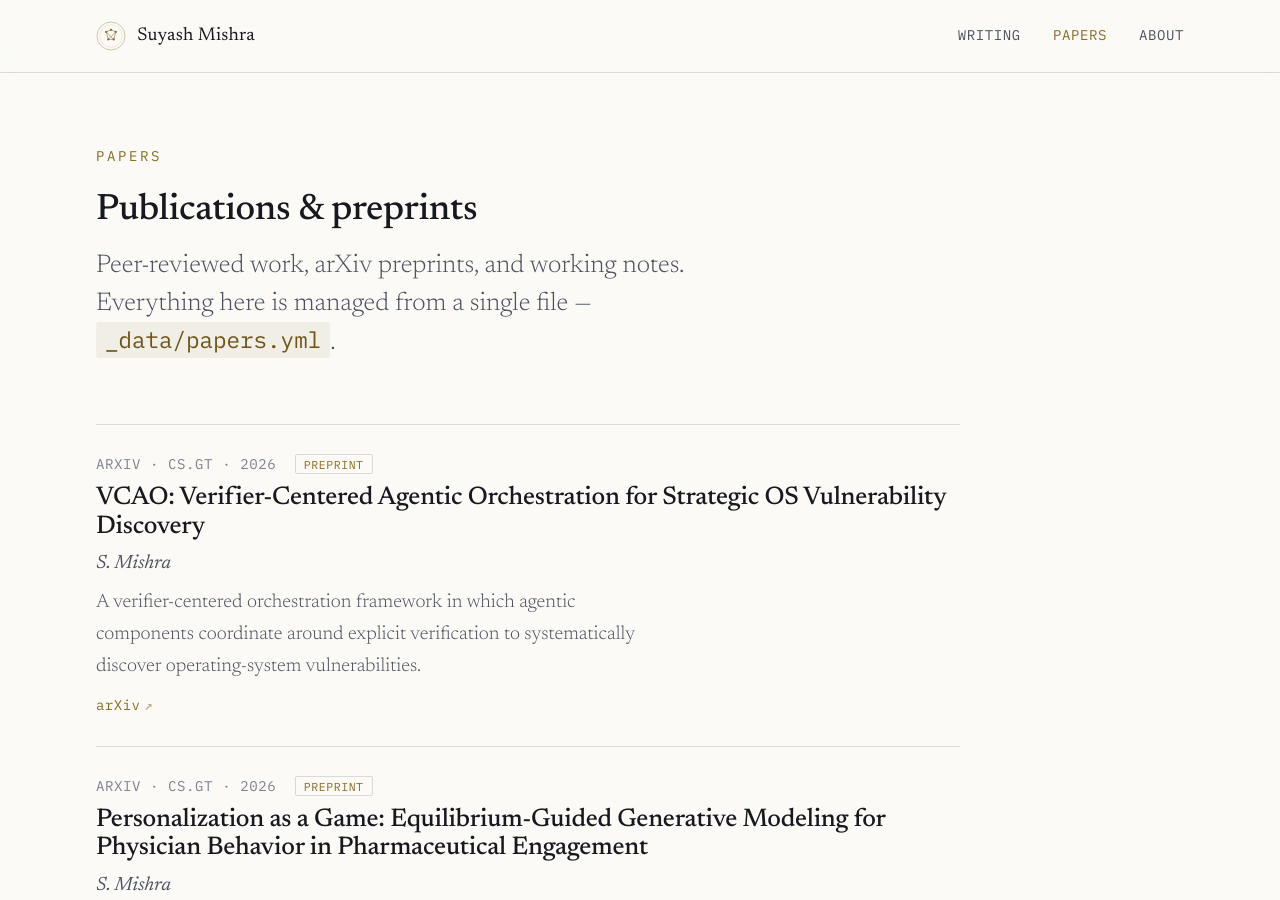
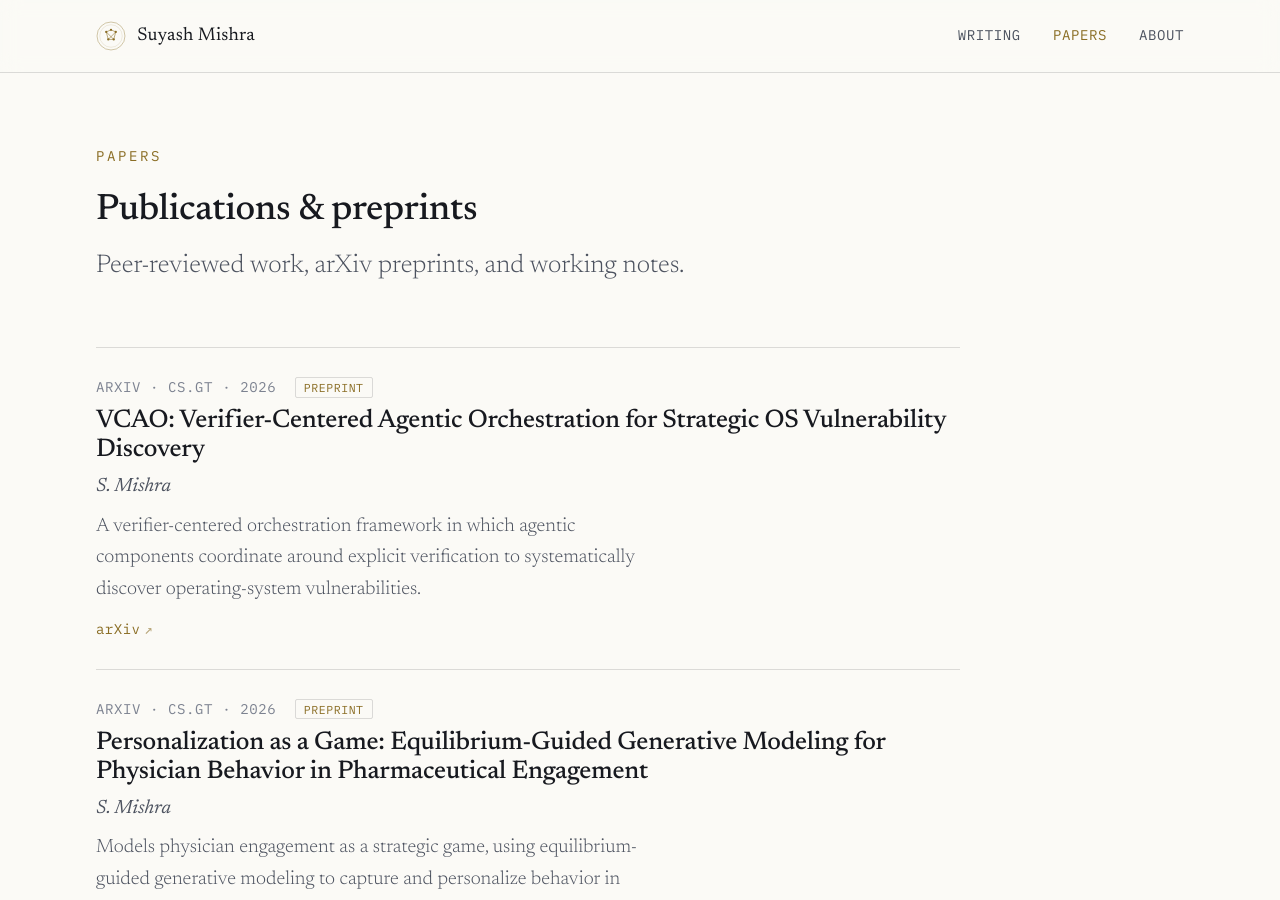
Before and after one commit to mishrasuyash-strat/mishrasuyash-strat.github.io, a Jekyll site: the page built from papers.html, in a window 1280 px wide and 900 px high. Built offline with Jekyll 4.4.1, drawn with Linux system fonts in a browser that asks for light colours.

Commit message:
Update papers.html

```diff
--- a/papers.html
+++ b/papers.html
@@ -9,8 +9,7 @@ description: Publications, preprints, and working notes.
   <p class="eyebrow">Papers</p>
   <h1>Publications &amp; preprints</h1>
   <p class="lead">
-    Peer-reviewed work, arXiv preprints, and working notes. Everything here is
-    managed from a single file — <code>_data/papers.yml</code>.
+    Peer-reviewed work, arXiv preprints, and working notes.
   </p>
   </div>
 </section>
```
